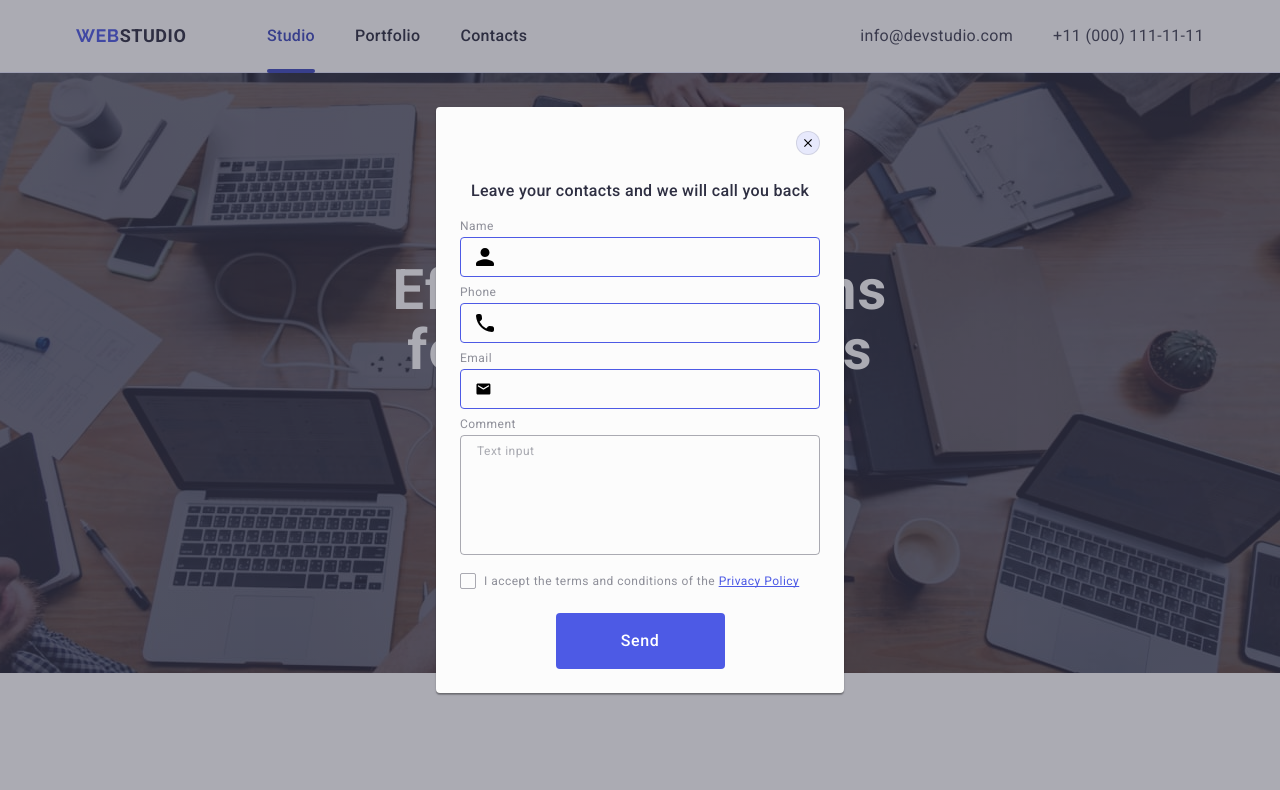
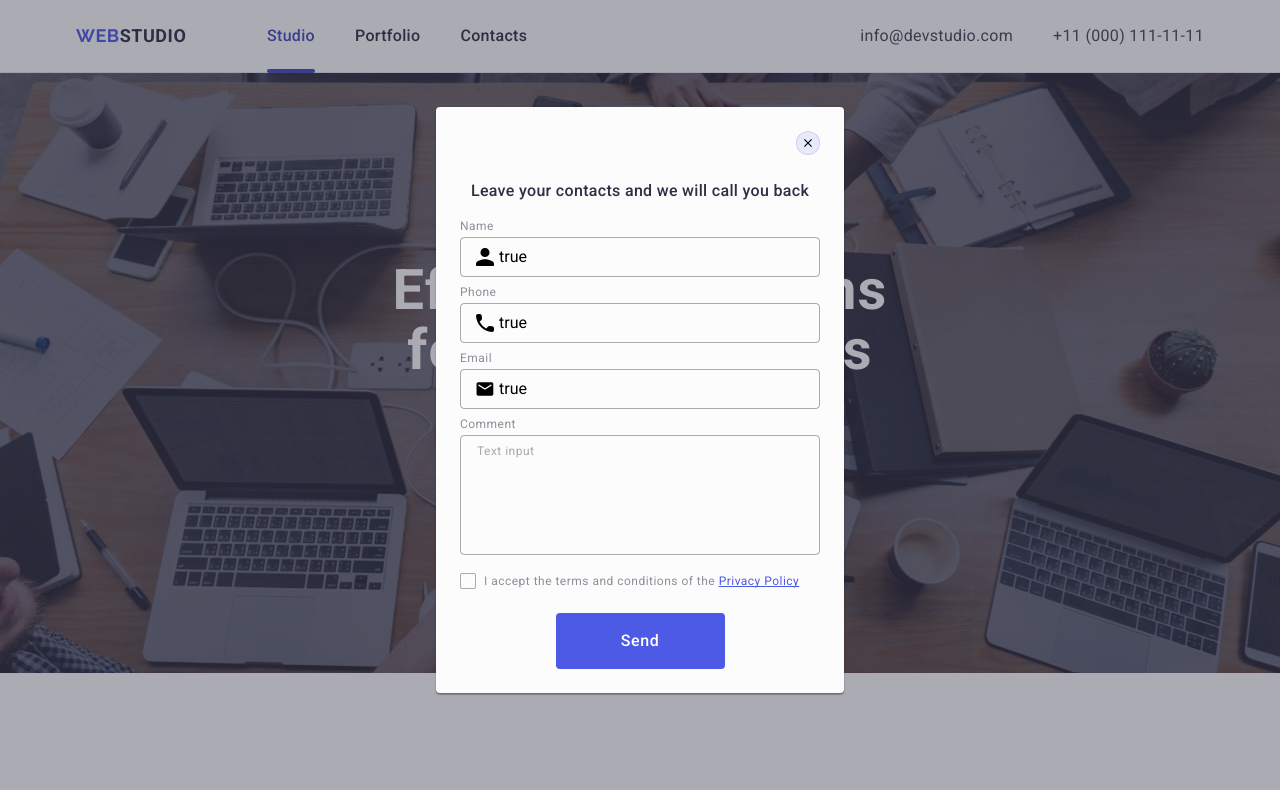
Before and after one commit to andrii-marchenko22/project-Gaia, a plain HTML site: page index.html in a window 1280 px wide. Shown: the top 790 px of the page. Drawn offline with nearby package versions, Linux system fonts and the light colour scheme.

Commit message:
add index file

```diff
--- a/css/styles.css
+++ b/css/styles.css
@@ -668,6 +668,8 @@ ul {
     color: #2e2f42;
     width: 360px;
     margin-bottom: 16px;
+    top: 50%;
+    left: 50%;
 }
 
 .modal-form-window {
@@ -727,12 +729,12 @@ ul {
 .name-inp {
     width: 100%;
     height: 40px;
-    border: 1px solid #4d5ae5;
     border-radius: 4px;
     padding-left: 38px;
     background-color: transparent;
     outline: transparent;
     transition: border-color 250ms cubic-bezier(0.4, 0, 0.2, 1);
+    border: 1px solid rgba(46, 47, 66, 0.4);
 }
 
 .form-icon-add {
@@ -740,11 +742,11 @@ ul {
     left: 16px;
     height: 24px;
     top: 50%;
+    transition: fill 250ms cubic-bezier(0.4, 0, 0.2, 1);
     transform: translateY(-50%);
-    transition: fill 250ms cubic-bezier(0.4, 0, 0.2, 1);
 }
 
-.name-inp:focus {
+.name-inp:focus .form-icon-add {
     fill: #4D5AE5;
 }
 
--- a/index.html
+++ b/index.html
@@ -513,9 +513,9 @@
         </p>
         <form class="modal-form-window">
           <div class="form-title-name">
-            <label class="name-title-inp" for="user-name ">Name</label>
+            <label class="name-title-inp" for="user-name">Name</label>
             <div class="form-main">
-              <input class="name-inp" type="text" id="user-name" name="user-name" />
+              <input class="name-inp" type="text" id="user-name" name="user-name" value="true" />
               <svg class="form-icon-add" width="18" height="24">
                 <use href="./images/icons.svg#icon-user"></svg>
             </div>
@@ -523,7 +523,7 @@
           <div class="form-title-name">
             <label class="name-title-inp" for="name-tel">Phone</label>
             <div class="form-main">
-              <input class="name-inp" type="tel" id="name-tel" />
+              <input class="name-inp" type="tel" id="name-tel" name="user-name" value="true" />
               <svg class="form-icon-add" width="18" height="24">
                 <use href="./images/icons.svg#icon-call"></svg>
             </div>
@@ -531,8 +531,8 @@
           <div class="form-title-name">
             <label class="name-title-inp" for="name-email">Email</label>
             <div class="form-main">
-              <input class="name-inp" type="email" id="name-email" />
-              <svg class="form-icon-add" width="15" height="12">
+              <input class="name-inp" type="email" id="name-email" name="user-name" value="true" />
+              <svg class="form-icon-add" width="18" height="24">
                 <use href="./images/icons.svg#icon-email"></svg>
             </div>
           </div>
```
